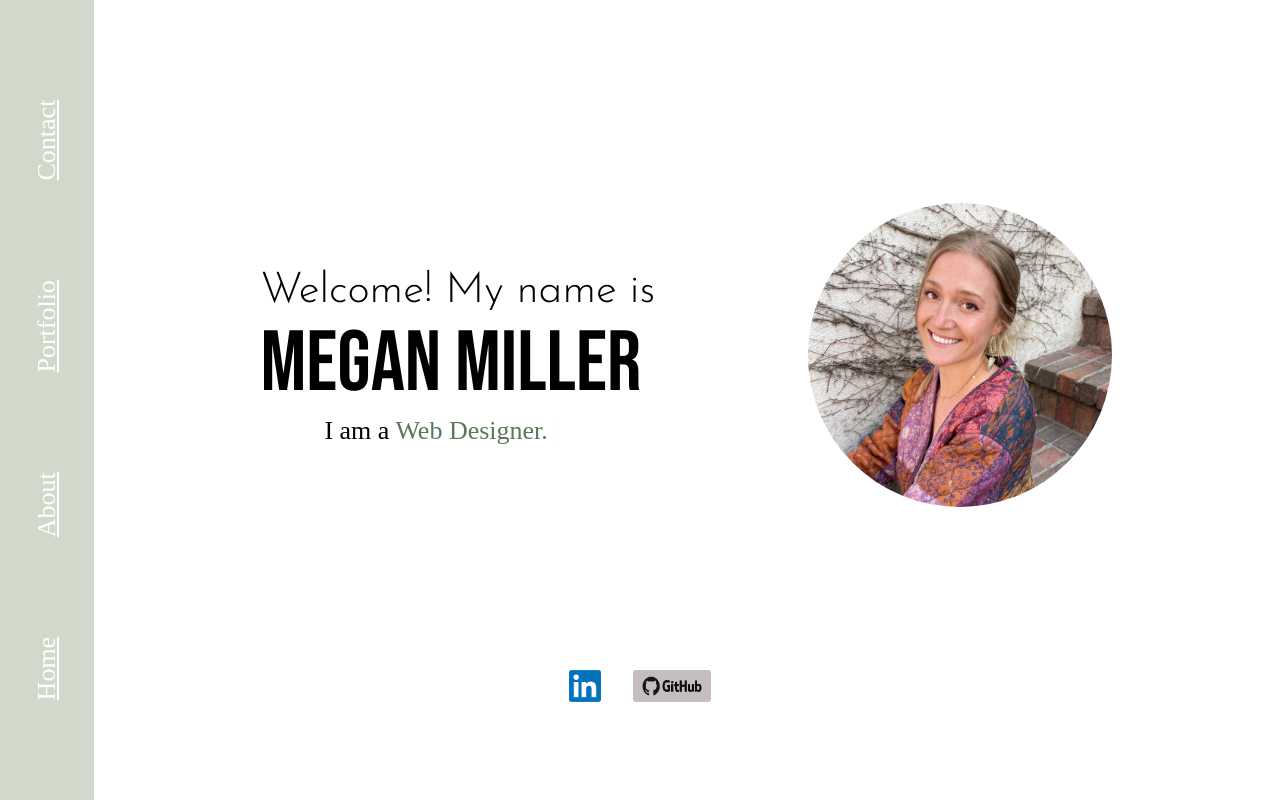
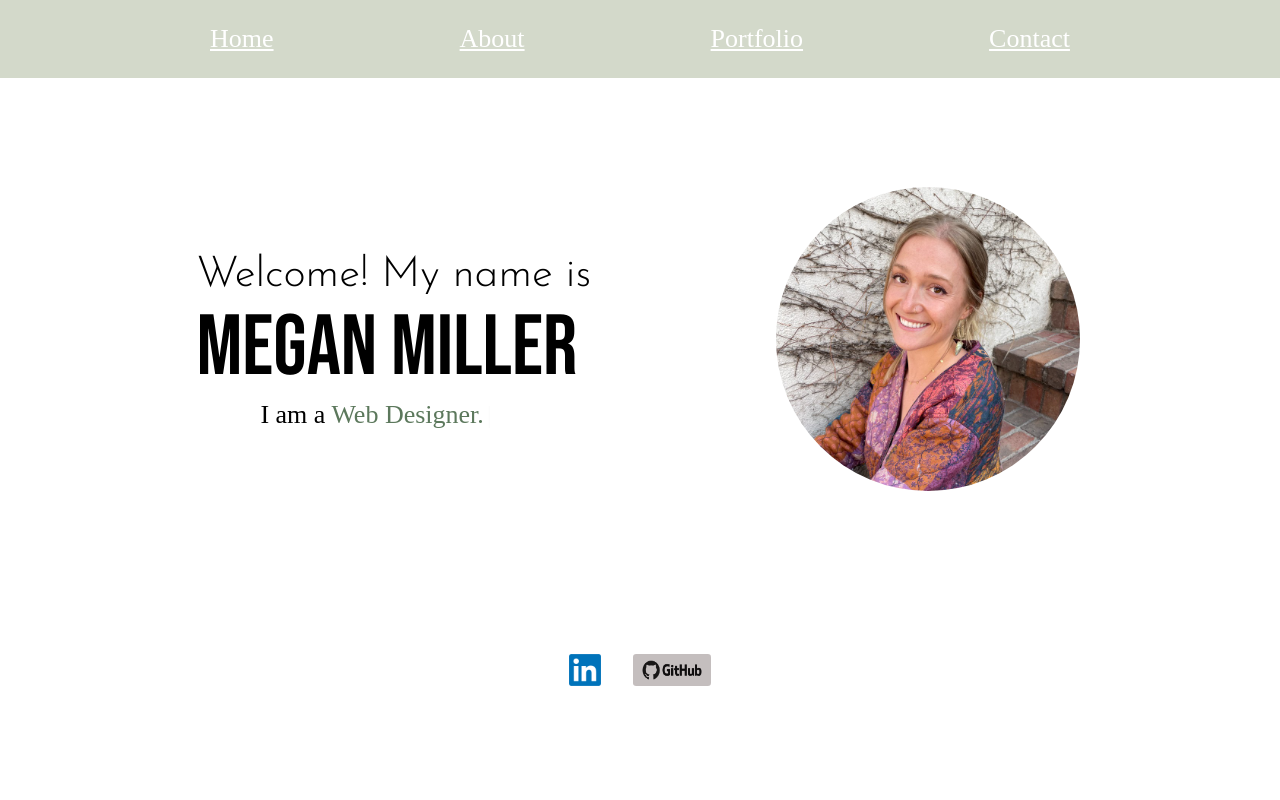
Before and after one commit to meganmiller485/Personal-Website, a React (Create React App) app: page / in a window 1280 px wide. Built offline with nearby package versions, Linux system fonts and the light colour scheme.

Commit message:
nav back on top

```diff
--- a/src/index.css
+++ b/src/index.css
@@ -29,15 +29,16 @@ a {
   display: flex;
   margin-top: 0;
   justify-content: space-evenly;
-  padding-top: 2rem;
-  padding-bottom: 2rem;
+  padding: 1.5rem;
+  /* padding-top: 2rem;
+  padding-bottom: 2rem; */
   color: white;
   background-color: rgb(211, 217, 202);
   cursor: pointer;
-  transform-origin: left top;
+  /* transform-origin: left top;
   transform: rotate(-90deg) translateX(-100%);
   width: 100vh;
-  height: auto;
+  height: auto; */
 }
 
 #is-sticky {
@@ -50,7 +51,6 @@ a {
   display: flex;
   flex-direction: row;
   align-items: center;
-  margin-left: 6rem;
   padding-top: 4rem;
   padding-left: 2rem;
   padding-right: 2rem;
```
